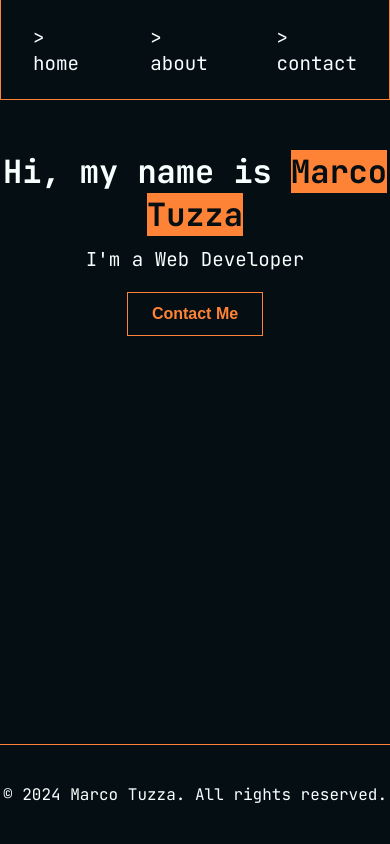
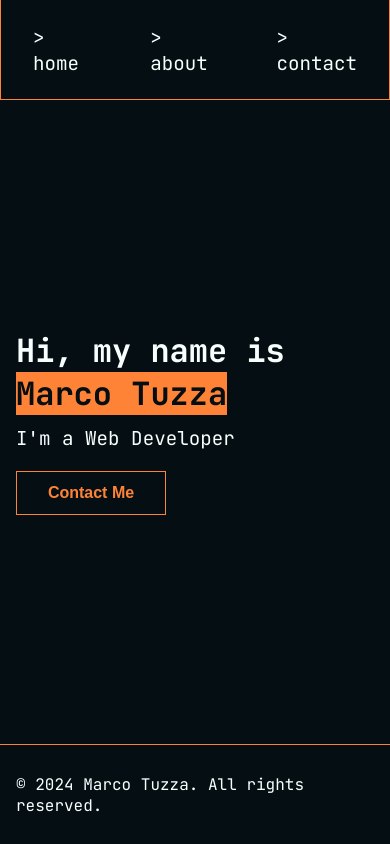
Before and after one commit to marco-tuzza/my-personal-site, an Angular app: page / in a window 390 px wide. Built offline with nearby package versions, Linux system fonts and the light colour scheme.

Commit message:
Refactor home component layout; add container for improved styling and responsiveness

```diff
--- a/src/app/home/home.component.html
+++ b/src/app/home/home.component.html
@@ -1,5 +1,7 @@
 <div class="home-container">
-    <h1>Hi, my name is <mark>Marco Tuzza</mark></h1>
-    <p>I'm a Web Developer</p>
-    <button routerLink="/contact">Contact Me</button>
+    <div class="container">
+        <h1>Hi, my name is <mark>Marco Tuzza</mark></h1>
+        <p>I'm a Web Developer</p>
+        <button routerLink="/contact">Contact Me</button>
+    </div>
 </div>
--- a/src/app/home/home.component.scss
+++ b/src/app/home/home.component.scss
@@ -1,11 +1,16 @@
 @import '../../styles/_variables.scss';
 
 .home-container {
-    text-align: center;
-    padding-top: $spacing-large;
     height: calc(100vh - 200px);
     background-color: $background-color;
     color: $text-color;
+
+    .container {
+
+        display: flex;
+        flex-direction: column;
+        justify-content: center;
+        height: 100%;
 
         h1 {
             font-size: $font-size-large;
@@ -21,4 +26,9 @@
             font-size: $font-size-medium;
             padding-bottom: $spacing-medium;
         }
+
+        button {
+            width: 150px;
         }
+    }
+}
--- a/src/styles.scss
+++ b/src/styles.scss
@@ -11,6 +11,12 @@
     font-family: 'JetBrains Mono', monospace;
 }
 
+.container{
+    max-width: 1200px;
+    margin: 0 auto;
+    padding: 0 1rem;
+}
+
 button {
     @include button-style($accent-color, $background-color);
 }
```
Lines whose indentation alone changed are shown as unchanged.
